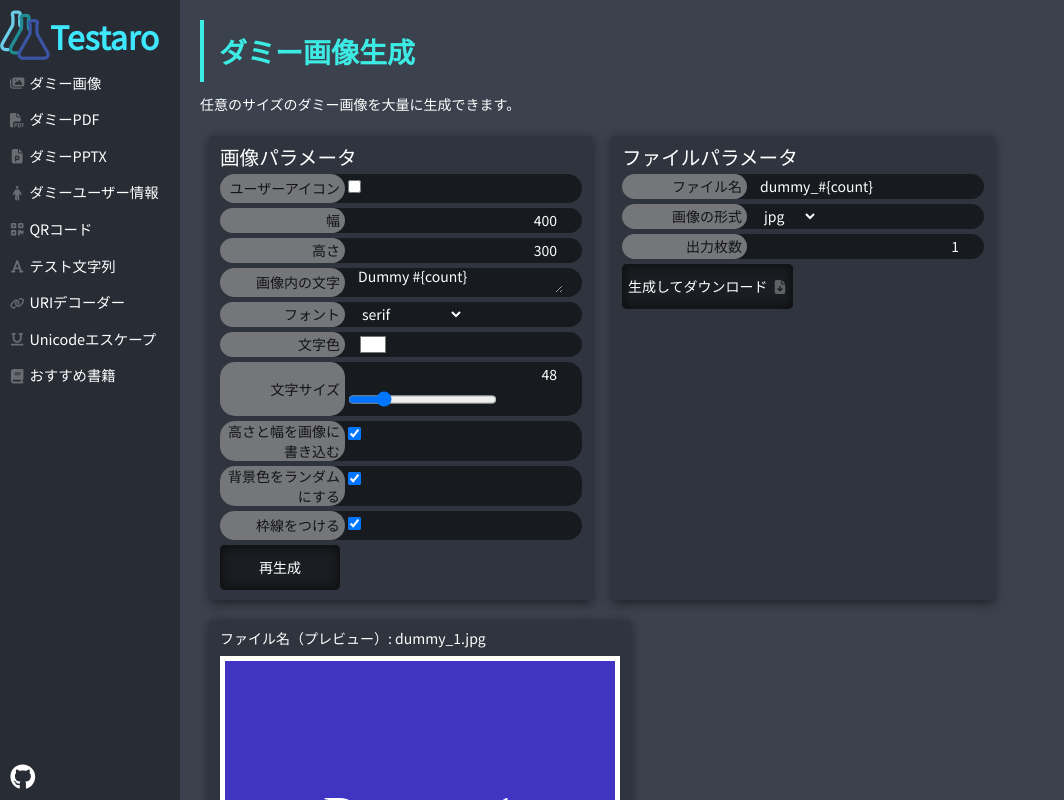
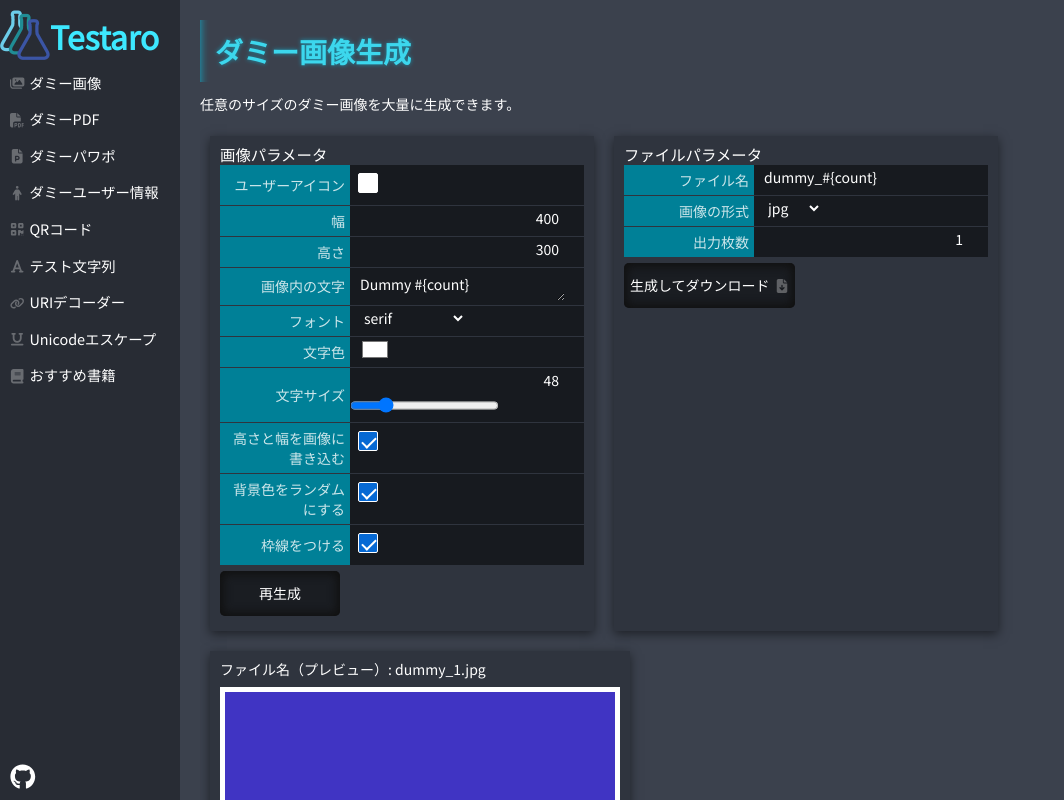
Before and after one commit to jesusisao/testaro, a Next.js app: page /image-generator in a window 1280 px wide. Shown: the top 800 px of the page, without its empty margins (0-1064 px from the left). Built offline with nearby package versions, Linux system fonts and the light colour scheme.

Commit message:
デザイン変更 (#93)

```diff
--- a/src/components/Common/ParamBox.tsx
+++ b/src/components/Common/ParamBox.tsx
@@ -3,10 +3,9 @@ import type { ReactNode } from "react";
 const style = {
   display: "flex",
   width: "100%",
-  margin: "5px 0 5px 0",
+  margin: "1px 0 1px 0",
   lineHeight: "20px",
   backgroundColor: "rgba(0, 0, 0, 0.5)",
-  borderRadius: "15px",
   boxSizing: "border-box" as const,
 };
 
@@ -17,11 +16,9 @@ const labelStyle = {
   textAlign: "right" as const,
   justifyContent: "flex-end",
   alignItems: "center",
-  paddingRight: "5px",
-  backgroundColor: "rgba(255, 255, 255, 0.4)",
-  color: "rgb(20, 20, 20)",
-  marginRight: "3px",
-  borderRadius: "15px",
+  padding: "5px",
+  backgroundColor: "rgb(0, 128, 151)",
+  color: "rgba(255, 255, 255, 0.8)",
 };
 
 const formItemStyle = {
--- a/src/components/Layout/Menu/Menu.tsx
+++ b/src/components/Layout/Menu/Menu.tsx
@@ -43,7 +43,7 @@ const Menu: React.FC = () => {
           <Link href="/pptx-generator">
             <span className={style.link}>
               <FontAwesomeIcon icon={faFilePowerpoint} className={style.icon} />
-              ダミーPPTX
+              ダミーパワポ
             </span>
           </Link>
         </li>
--- a/src/components/UserGenerator/UserGenerator.tsx
+++ b/src/components/UserGenerator/UserGenerator.tsx
@@ -41,6 +41,7 @@ const UserGenerator: React.FC = () => {
               type="checkbox"
               defaultChecked={useNumro}
               onChange={(e): void => setUseNumro(e.target.checked)}
+              className={commonStyle.checkbox}
             ></input>
           </ParamBox>
           <ParamBox labelName="メールのドメイン">
--- a/src/pages/image-generator/index.tsx
+++ b/src/pages/image-generator/index.tsx
@@ -293,6 +293,7 @@ const ImageGenerator: NextPage = () => {
                 defaultChecked={imageLikeIcon}
                 disabled={downloading}
                 onChange={(e): void => setImageLikeIcon(e.target.checked)}
+                className={commonStyle.checkbox}
               ></input>
             </ParamBox>
 
@@ -324,7 +325,10 @@ const ImageGenerator: NextPage = () => {
                   defaultValue={comment}
                   disabled={downloading}
                   onChange={(e): void => setComment(e.target.value)}
-                  style={{ backgroundColor: "rgba(0,0,0,0)" }}
+                  style={{
+                    backgroundColor: "rgba(0,0,0,0)",
+                    paddingTop: "8px",
+                  }}
                 ></textarea>
               </ParamBox>
             )}
@@ -380,6 +384,7 @@ const ImageGenerator: NextPage = () => {
                   defaultChecked={doDrawSize}
                   disabled={downloading}
                   onChange={(e): void => setDoDrawSize(e.target.checked)}
+                  className={commonStyle.checkbox}
                 ></input>
               </ParamBox>
             )}
@@ -390,6 +395,7 @@ const ImageGenerator: NextPage = () => {
                 defaultChecked={useRandomColor}
                 disabled={downloading}
                 onChange={(e): void => setUseRandomColor(e.target.checked)}
+                className={commonStyle.checkbox}
               ></input>
             </ParamBox>
 
@@ -410,6 +416,7 @@ const ImageGenerator: NextPage = () => {
                 defaultChecked={useBorder}
                 disabled={downloading}
                 onChange={(e): void => setUseBorder(e.target.checked)}
+                className={commonStyle.checkbox}
               ></input>
             </ParamBox>
 
--- a/src/pages/pptx-generator/index.tsx
+++ b/src/pages/pptx-generator/index.tsx
@@ -45,7 +45,7 @@ const PptxGenerator: NextPage = () => {
     }
     setDownloading(false);
   };
-  const title = "ダミーPPTX生成";
+  const title = "ダミーパワポ生成";
   const description =
     "異なる文字の書かれたテスト用のパワポを大量に生成できます。";
 
--- a/styles/common.module.scss
+++ b/styles/common.module.scss
@@ -16,10 +16,11 @@
 
 .pageTitle {
   color: $config-accent-color;
-  border-left: 4px solid $config-accent-color;
+  box-shadow: inset 16px 0px 10px -16px rgba(0, 217, 255, 0.8);
   padding: 15px;
   margin: 0 0 10px 0;
   opacity: 0.9;
+  text-shadow: 0px 0px 4px rgba(0, 217, 255, 0.6);
 }
 
 .paramsOutputsContainer {
@@ -40,7 +41,7 @@
 
     .paramLabel {
       margin: 0 0 10px 0;
-      font-size: 1.4em;
+      font-size: 1.1em;
     }
 
     input,
@@ -69,6 +70,7 @@
 
 .testaroButton {
   position: relative;
+  margin: 5px 0;
   min-height: 45px;
   min-width: 120px;
   color: $config-font-color;
@@ -120,6 +122,33 @@
   }
 }
 
+.checkbox {
+  appearance: none;
+  margin: 8px;
+  background-color: #ffffff !important;
+  position: relative;
+  width: 20px;
+  height: 20px;
+  border: 1px solid white;
+  border-radius: 2px;
+  cursor: pointer;
+}
+
+.checkbox:checked {
+  background-color: $config-checkbox-color !important;
+}
+
+.checkbox:checked::after {
+  content: "";
+  position: absolute;
+  top: 5px;
+  left: 3px;
+  width: 12px;
+  height: 6px;
+  border-bottom: 2px solid #ffffff;
+  border-left: 2px solid #ffffff;
+  transform: rotate(-45deg);
+}
 .textRight {
   text-align: right;
 }
--- a/styles/config.scss
+++ b/styles/config.scss
@@ -1,9 +1,10 @@
 $config-menu-width: 180px;
 $config-menu-background-color: #282c34;
-$config-accent-color: #3dfff5;
+$config-accent-color: #3de8ff;
 $config-font-color: white;
 $config-link-color: #3de8ff;
 $config-button-color: #1a1d22;
-$config-button-accent-color: #3dfff5;
+$config-button-accent-color: #61edff;
 $config-button-clicked-color: #ffd726;
+$config-checkbox-color: #0669d4;
 $config-background-color: #3b414d;
```
Also changed, not shown: src/components/PdfGenerator/PdfGenerator.tsx (+8 -5 lines), src/pages/unicode-escape-sequence/index.tsx (+6 -1 lines), src/pages/uri-decoder/index.tsx (+13 -3 lines).
